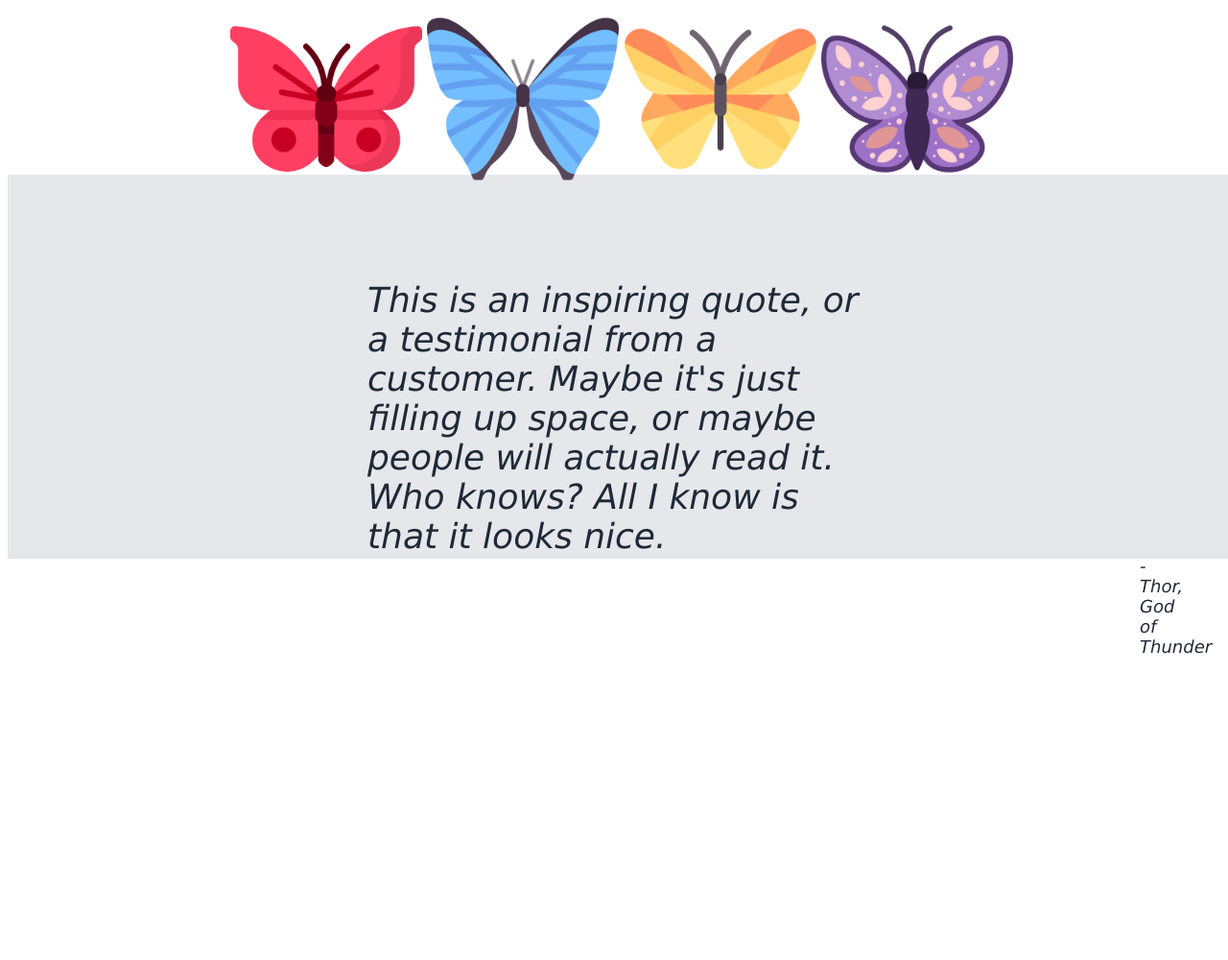
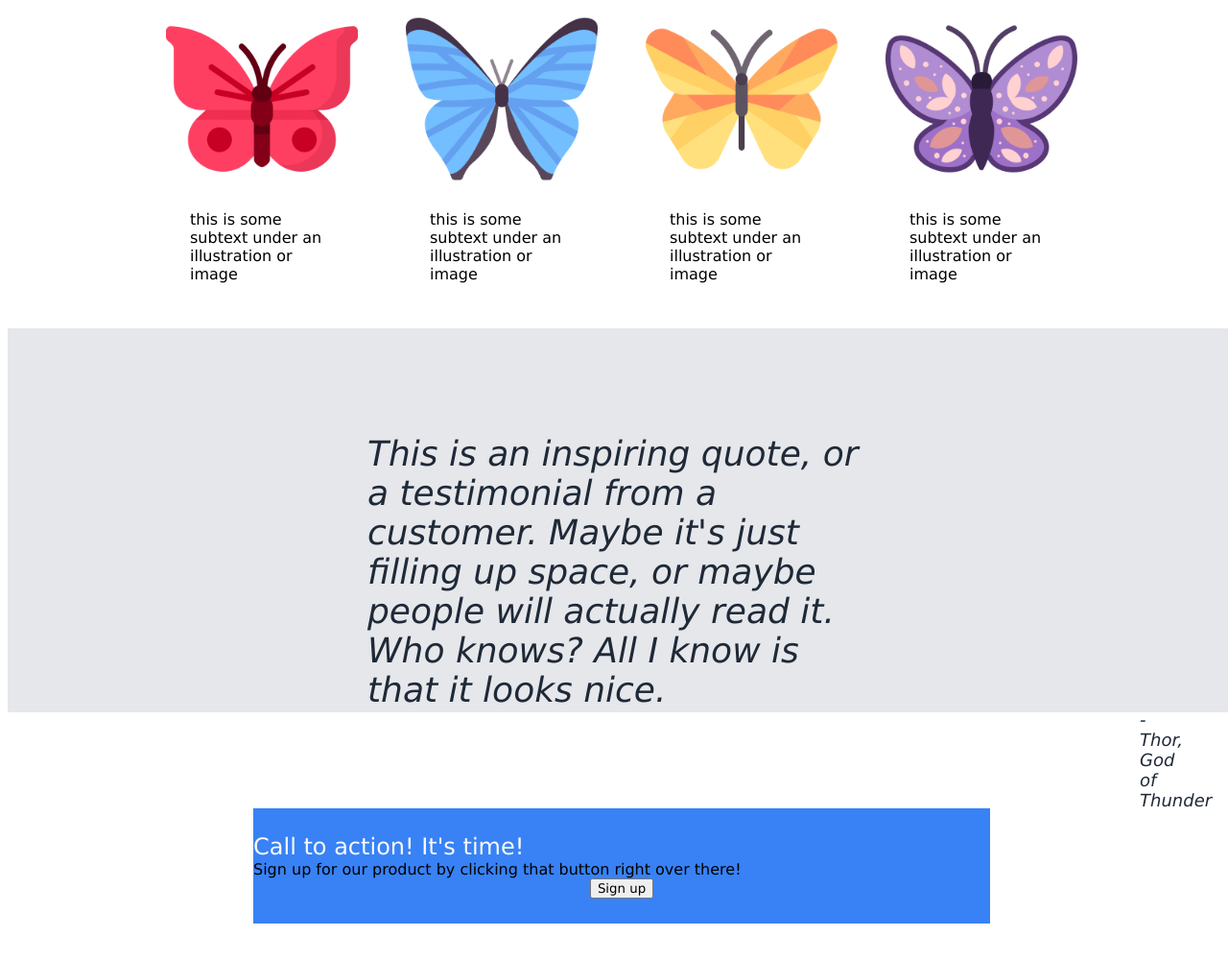
Before and after one commit to rl-miguel/landing-page2, a plain HTML site: page index.html in a window 1280 px wide. Shown: the part 586-1586 px from the top of the page at 96% size. Before the commit the page ends 1270 px from the top, so only its background shows below. Drawn offline with Linux system fonts and the light colour scheme.

Commit message:
Add captions under content-images

```diff
--- a/index.html
+++ b/index.html
@@ -40,17 +40,22 @@
             <div class="content-images">
                 <img src="./images/butterfly.png"
                 alt="pink butterfly">
+
                 <img src="./images/butterfly (1).png"
                 alt="blue butterfly">
+
                 <img src="./images/butterfly (2).png"
                 alt="yellow butterfly">
+
                 <img src="./images/butterfly (3).png"
                 alt=" purple butterfly">
+
             </div>
             <div class="content-captions">
-                <ul>
-
-                </ul>
+                <p>this is some subtext under an illustration or image</p>
+                <p>this is some subtext under an illustration or image</p>
+                <p>this is some subtext under an illustration or image</p>
+                <p>this is some subtext under an illustration or image</p>
             </div>
 
         </div>
@@ -65,8 +70,14 @@
 
         <div class="end-page">
             <div class="advert">
-                <div class="advert-content"></div>
-                <div class="advert-btn"></div>
+                <div class="advert-title">Call to action! It's time!</div>
+                <div class="advert-content">Sign up for our product by clicking that
+                    button right over there!
+                </div>
+
+                <div class="advert-btn">
+                    <button>Sign up</button>
+            </div>
             </div>
 
         </div>
--- a/style.css
+++ b/style.css
@@ -73,7 +73,7 @@
 .content{
     display:flex;
     width:100vw;
-    height:40vh;
+    height:60vh;
     flex-direction:column;
 
     align-items:center;
@@ -89,11 +89,24 @@
 
 }
 
+.content-images{
+    display:flex;
+    justify-content:center;
+    align-items:center;
+    gap:50px;
+}
 .content-images img{
     max-width:200px;
 
+}
 
+.content-captions{
+    display:flex;
+    justify-content:space-between;
+    max-width:900px;
+    gap:100px;
 }
+
 
 .quote-section{
     padding:110px;
@@ -115,3 +128,35 @@
     font-size:18px;
    margin-left:1070px;
 }
+
+.end-page{
+    width:100vw;
+    height:40vh;
+    background-color:white;
+    display:flex;
+    justify-content:center;
+    align-items:center;
+
+}
+
+.advert{
+    width:60vw;
+    height:15vh;
+    background-color:#3882F6;
+    display:flex;
+    flex-direction:column;
+    justify-content:center;
+    align-items:flex-start;
+}
+
+.advert-title{
+    font-size:24px;
+    color:#F9FAF8;
+}
+
+.advert-content{}
+
+.advert-btn{
+    align-self:center;
+
+}
```
